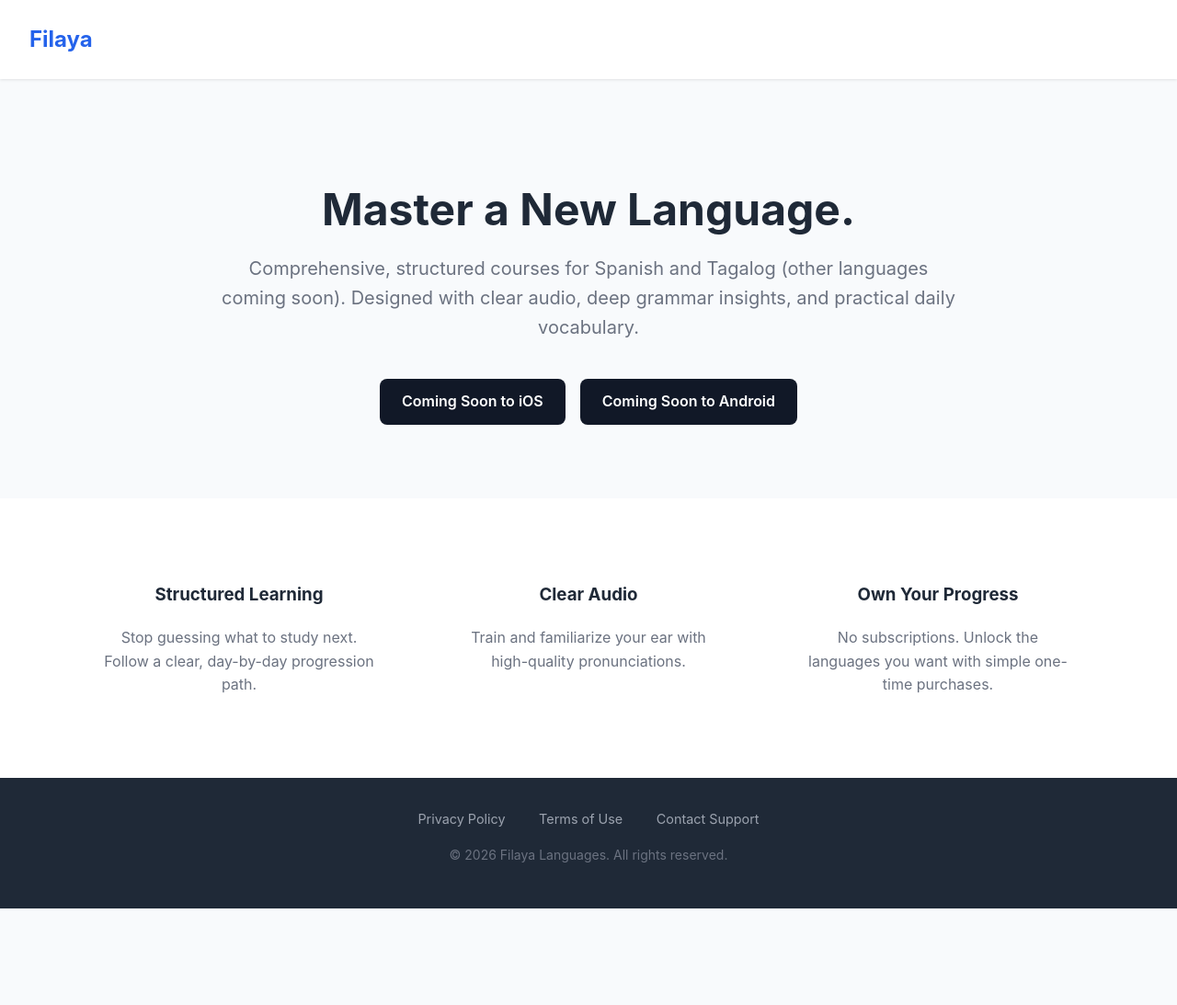
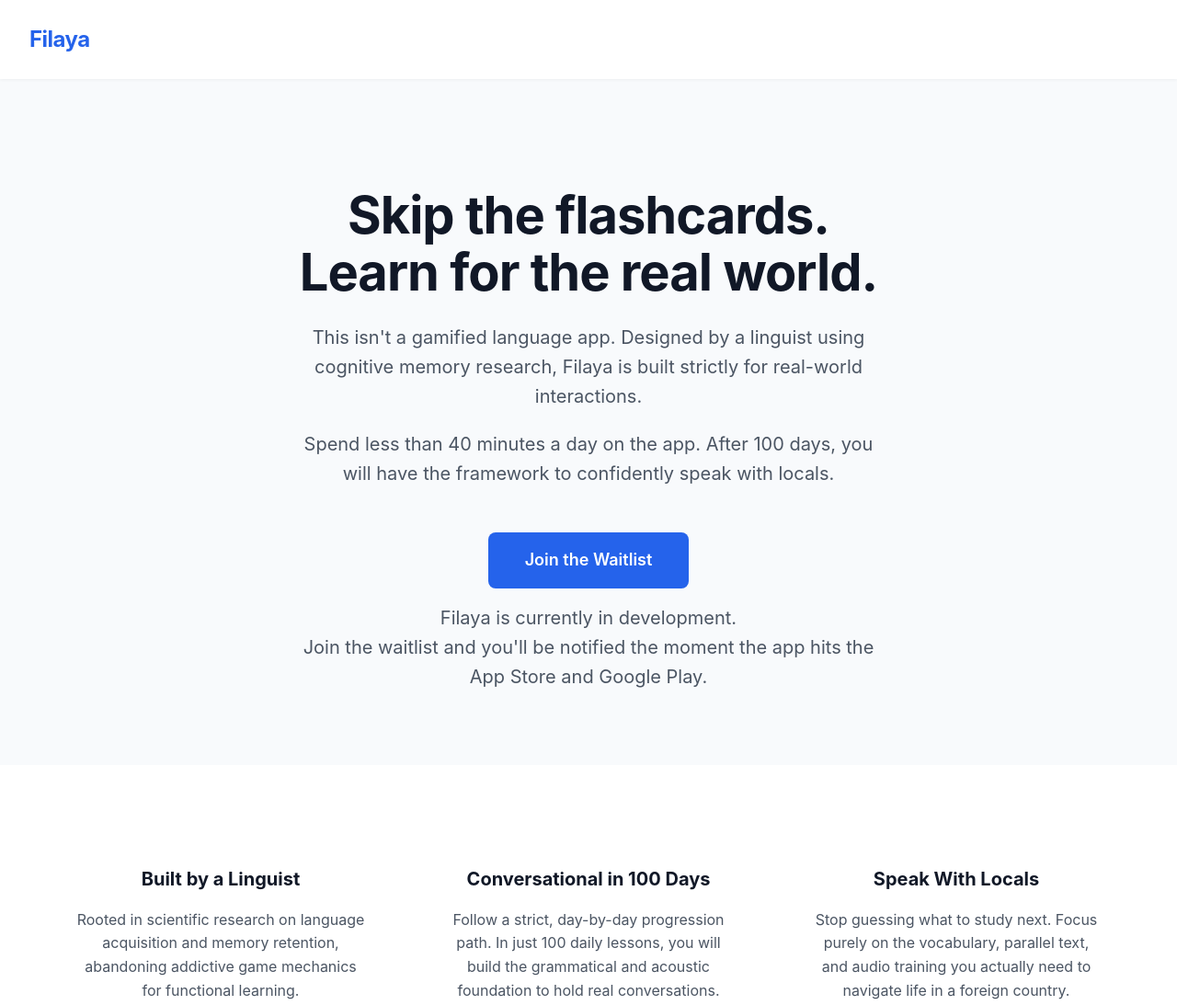
Before and after one commit to treyi00/filaya-legal, a plain HTML site: page index.html in a window 1280 px wide. Shown: the top 1093 px of the page at 92% size. Before the commit the page ends 988 px from the top, so only its background shows below. Drawn offline with Linux system fonts and the light colour scheme.

Commit message:
Add waitlist button

```diff
--- a/index.html
+++ b/index.html
@@ -3,12 +3,13 @@
 <head>
     <meta charset="UTF-8">
     <meta name="viewport" content="width=device-width, initial-scale=1.0">
-    <title>Filaya Languages | Learn Languages</title>
+    <title>Filaya | 100 Lessons to Conversational</title>
     <style>
         :root {
             --primary-color: #2563eb;
+            --primary-hover: #1d4ed8;
             --text-main: #1f2937;
-            --text-light: #6b7280;
+            --text-light: #4b5563;
             --bg-color: #f8fafc;
         }
         body {
@@ -25,7 +26,7 @@
         header {
             background-color: white;
             padding: 1.5rem 2rem;
-            box-shadow: 0 1px 3px rgba(0,0,0,0.1);
+            box-shadow: 0 1px 3px rgba(0,0,0,0.05);
             display: flex;
             justify-content: space-between;
             align-items: center;
@@ -35,60 +36,77 @@
             font-weight: 700;
             color: var(--primary-color);
             text-decoration: none;
+            letter-spacing: -0.5px;
         }
         .hero {
             text-align: center;
-            padding: 5rem 2rem;
+            padding: 5rem 2rem 3rem 2rem;
             max-width: 800px;
             margin: 0 auto;
             flex-grow: 1;
         }
         h1 {
-            font-size: 3rem;
-            margin-bottom: 1rem;
-            line-height: 1.2;
+            font-size: 3.5rem;
+            margin-bottom: 1.5rem;
+            line-height: 1.1;
+            letter-spacing: -1px;
+            color: #111827;
         }
         .hero p {
             font-size: 1.25rem;
             color: var(--text-light);
-            margin-bottom: 2.5rem;
+            margin-bottom: 1rem;
+            max-width: 650px;
+            margin-left: auto;
+            margin-right: auto;
         }
-        .badges {
-            display: flex;
-            justify-content: center;
-            gap: 1rem;
-            flex-wrap: wrap;
+        .cta-container {
+            margin-top: 3rem;
+            margin-bottom: 2rem;
         }
-        .badge {
-            background-color: #111827;
+        .cta-button {
+            background-color: var(--primary-color);
             color: white;
-            padding: 0.75rem 1.5rem;
+            padding: 1rem 2.5rem;
             border-radius: 8px;
+            font-size: 1.125rem;
             font-weight: 600;
             text-decoration: none;
-            transition: transform 0.2s;
+            transition: background-color 0.2s, transform 0.2s;
+            display: inline-block;
         }
-        .badge:hover {
+        .cta-button:hover {
+            background-color: var(--primary-hover);
             transform: translateY(-2px);
+        }
+        .status-text {
+            font-size: 0.95rem;
+            color: #6b7280;
+            margin-top: 1rem;
         }
         .features {
             display: flex;
             justify-content: center;
             gap: 2rem;
-            padding: 3rem 2rem;
+            padding: 4rem 2rem;
             background: white;
             flex-wrap: wrap;
         }
         .feature-card {
-            max-width: 300px;
+            max-width: 320px;
             text-align: center;
             padding: 1.5rem;
+        }
+        .feature-card h3 {
+            font-size: 1.25rem;
+            color: #111827;
+            margin-bottom: 0.75rem;
         }
         footer {
             background-color: #1f2937;
             color: white;
             text-align: center;
-            padding: 2rem;
+            padding: 2.5rem;
             margin-top: auto;
         }
         .footer-links {
@@ -99,9 +117,14 @@
             text-decoration: none;
             margin: 0 1rem;
             font-size: 0.9rem;
+            transition: color 0.2s;
         }
         .footer-links a:hover {
             color: white;
+        }
+        @media (max-width: 600px) {
+            h1 { font-size: 2.5rem; }
+            .hero { padding: 3rem 1.5rem; }
         }
     </style>
 </head>
@@ -112,34 +135,35 @@
     </header>
 
     <main class="hero">
-        <h1>Master a New Language.</h1>
-        <p>Comprehensive, structured courses for Spanish and Tagalog (other languages coming soon). Designed with clear audio, deep grammar insights, and practical daily vocabulary.</p>
+        <h1>Skip the flashcards.<br>Learn for the real world.</h1>
+        <p>This isn't a gamified language app. Designed by a linguist using cognitive memory research, Filaya is built strictly for real-world interactions.</p>
+        <p>Spend less than 40 minutes a day on the app. After 100 days, you will have the framework to confidently speak with locals.</p>
 
-        <div class="badges">
-            <span class="badge">Coming Soon to iOS</span>
-            <span class="badge">Coming Soon to Android</span>
+        <div class="cta-container">
+            <a href="https://docs.google.com/forms/d/e/1FAIpQLScywlqfI_IlndCZYv6afH_XbmxJrajBKlsO-nz8uMJ6kep3TQ/viewform" target="_blank" class="cta-button">Join the Waitlist</a>
+            <p class="status-text">Filaya is currently in development.<br>Join the waitlist and you'll be notified the moment the app hits the App Store and Google Play.</p>
         </div>
     </main>
 
     <section class="features">
         <div class="feature-card">
-            <h3>Structured Learning</h3>
-            <p style="color: #6b7280;">Stop guessing what to study next. Follow a clear, day-by-day progression path.</p>
+            <h3>Built by a Linguist</h3>
+            <p style="color: var(--text-light);">Rooted in scientific research on language acquisition and memory retention, abandoning addictive game mechanics for functional learning.</p>
         </div>
         <div class="feature-card">
-            <h3>Clear Audio</h3>
-            <p style="color: #6b7280;">Train and familiarize your ear with high-quality pronunciations.</p>
+            <h3>Conversational in 100 Days</h3>
+            <p style="color: var(--text-light);">Follow a strict, day-by-day progression path. In just 100 daily lessons, you will build the grammatical and acoustic foundation to hold real conversations.</p>
         </div>
         <div class="feature-card">
-            <h3>Own Your Progress</h3>
-            <p style="color: #6b7280;">No subscriptions. Unlock the languages you want with simple one-time purchases.</p>
+            <h3>Speak With Locals</h3>
+            <p style="color: var(--text-light);">Stop guessing what to study next. Focus purely on the vocabulary, parallel text, and audio training you actually need to navigate life in a foreign country.</p>
         </div>
     </section>
 
     <footer>
         <div class="footer-links">
-            <a href="/privacy.html">Privacy Policy</a>
-            <a href="/terms.html">Terms of Use</a>
+            <a href="privacy.html">Privacy Policy</a>
+            <a href="terms.html">Terms of Use</a>
             <a href="mailto:support@filaya.com">Contact Support</a>
         </div>
         <p style="color: #6b7280; font-size: 0.875rem; margin-top: 1rem;">
```
